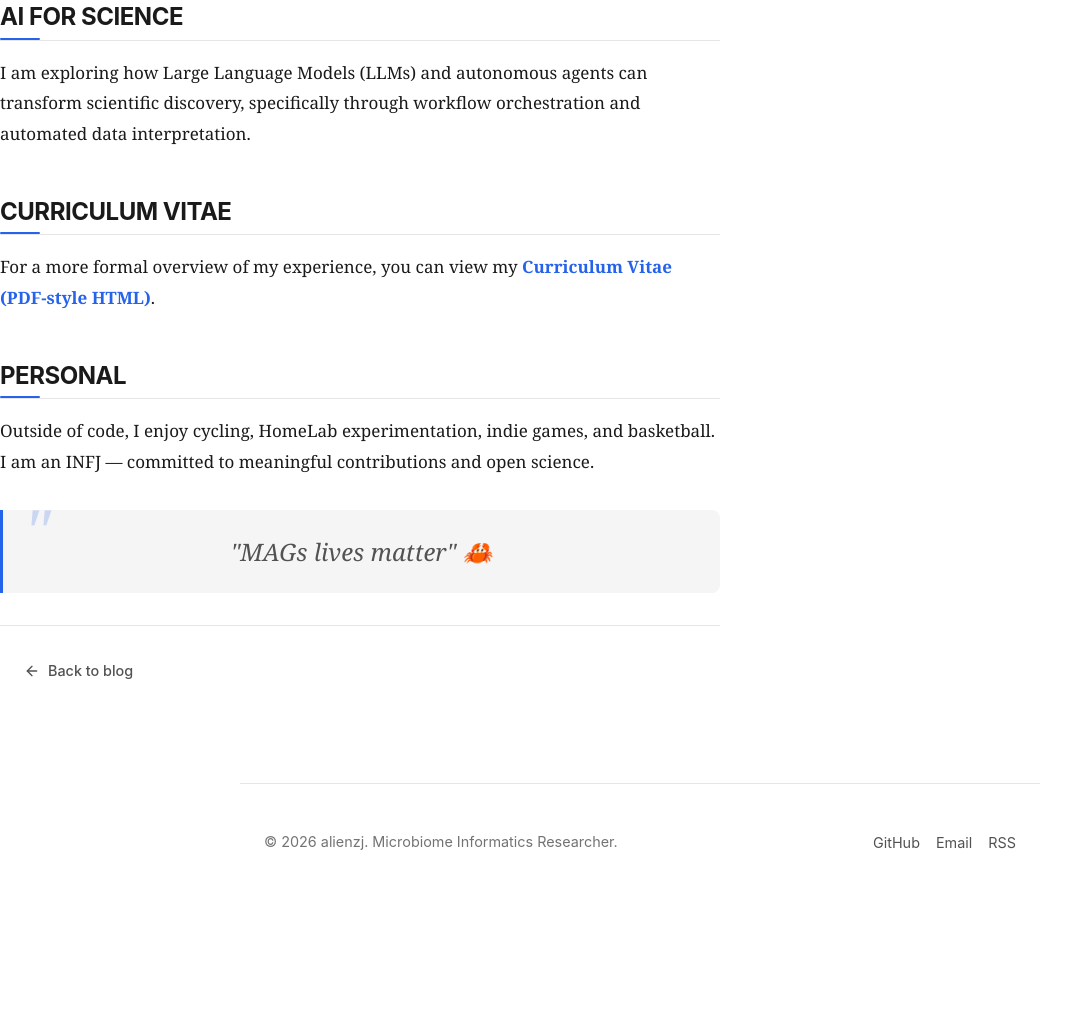
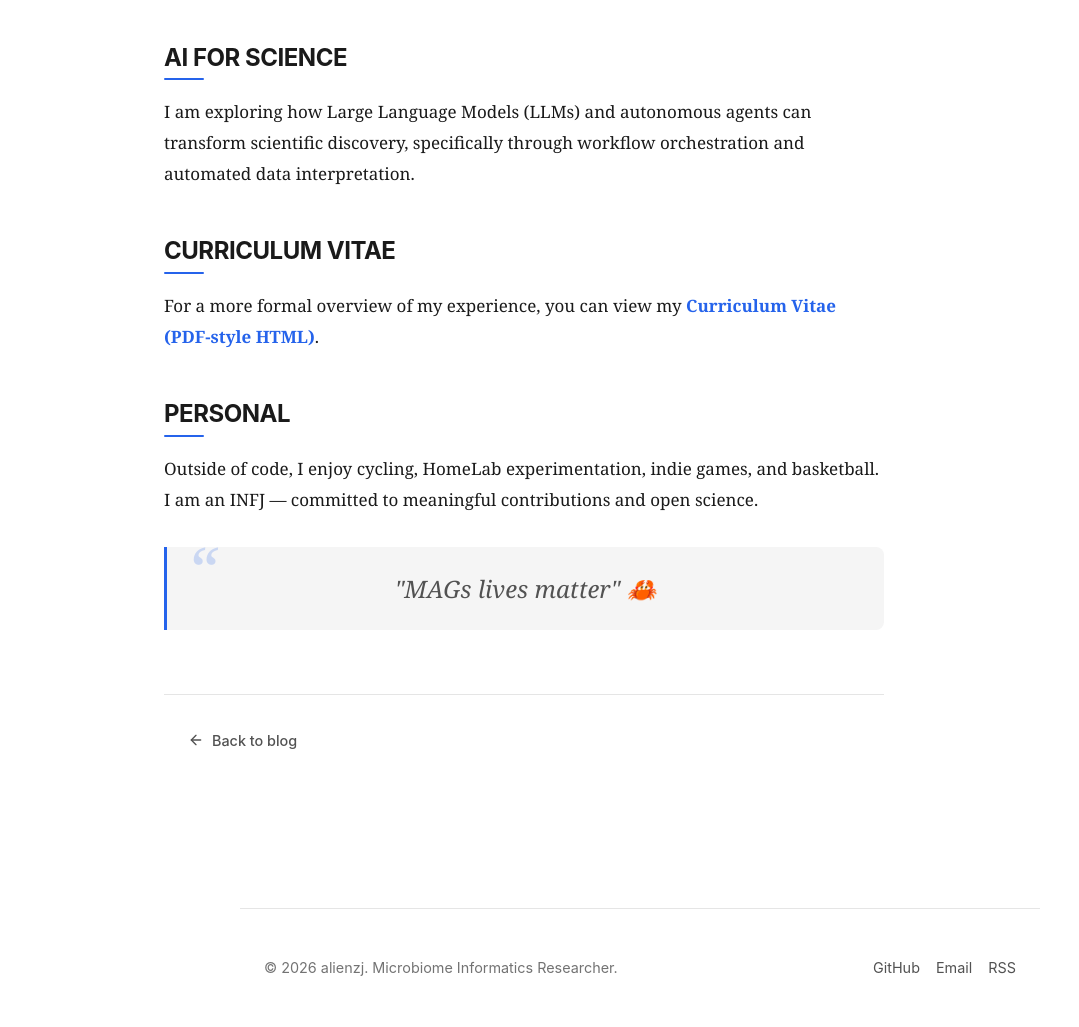
Before and after one commit to alienzj/alienzj.github.io, an Astro site: page /about in a window 1280 px wide. Shown: the part 715-1742 px from the top of the page, without its empty margins (0-1079 px from the left). Before the commit the page ends 1616 px from the top, so only its background shows below. Built offline with nearby package versions, Linux system fonts and the light colour scheme; Astro itself is replaced by a stand-in of ours.

Commit message:
fix: resolve scroll and layout issues
- Fix global.css to only apply max-width to non-blog pages
- Remove conflicting body:has() selectors from BlogPost
- Simplify BlogPost layout with direct grid styling
- Fix blockquote unicode encoding issue
- Ensure proper scroll behavior on blog pages

```diff
--- a/src/layouts/BlogPost.astro
+++ b/src/layouts/BlogPost.astro
@@ -17,18 +17,6 @@ const { title, description, pubDate, updatedDate, heroImage, tags } = Astro.prop
   <head>
     <BaseHead title={title} description={description} image={heroImage} />
     <style>
-      body:has(.blog-wrapper) main {
-        max-width: none;
-        padding: 0;
-        margin: 0;
-      }
-
-      body:has(.blog-wrapper) header {
-        max-width: 1000px;
-        margin: 0 auto;
-        padding: var(--space-8) var(--space-6) 0;
-      }
-
       .blog-wrapper {
         display: grid;
         grid-template-columns: 1fr 200px;
@@ -37,7 +25,6 @@ const { title, description, pubDate, updatedDate, heroImage, tags } = Astro.prop
         margin: 0 auto;
         padding: var(--space-8) var(--space-6) var(--space-16);
         align-items: start;
-        width: 100%;
       }
 
       .blog-content {
@@ -148,6 +135,7 @@ const { title, description, pubDate, updatedDate, heroImage, tags } = Astro.prop
         scroll-margin-top: 120px;
         position: relative;
         padding-bottom: var(--space-2);
+        border-bottom: none;
       }
 
       .prose :global(h2)::after {
@@ -270,7 +258,7 @@ const { title, description, pubDate, updatedDate, heroImage, tags } = Astro.prop
       }
 
       .prose :global(blockquote)::before {
-        content: '"';
+        content: '\201C';
         position: absolute;
         top: -10px;
         left: 20px;
@@ -411,12 +399,6 @@ const { title, description, pubDate, updatedDate, heroImage, tags } = Astro.prop
       :global(.dark) .prose :global(img) {
         box-shadow: 0 4px 20px rgba(0, 0, 0, 0.2);
       }
-
-      body:has(.blog-wrapper) footer {
-        max-width: 1000px;
-        margin: 0 auto;
-        padding: var(--space-8) var(--space-6);
-      }
     </style>
   </head>
 
--- a/src/styles/global.css
+++ b/src/styles/global.css
@@ -44,6 +44,10 @@
   box-sizing: border-box;
 }
 
+html {
+  scroll-behavior: smooth;
+}
+
 body {
   font-family: Georgia, "Times New Roman", Times, serif;
   margin: 0;
@@ -54,7 +58,8 @@ body {
   font-size: 18px;
 }
 
-main {
+/* Only apply max-width to non-blog pages */
+main:not(.blog-wrapper) {
   max-width: 800px;
   margin: 0 auto;
   padding: var(--space-12) var(--space-6);
```
